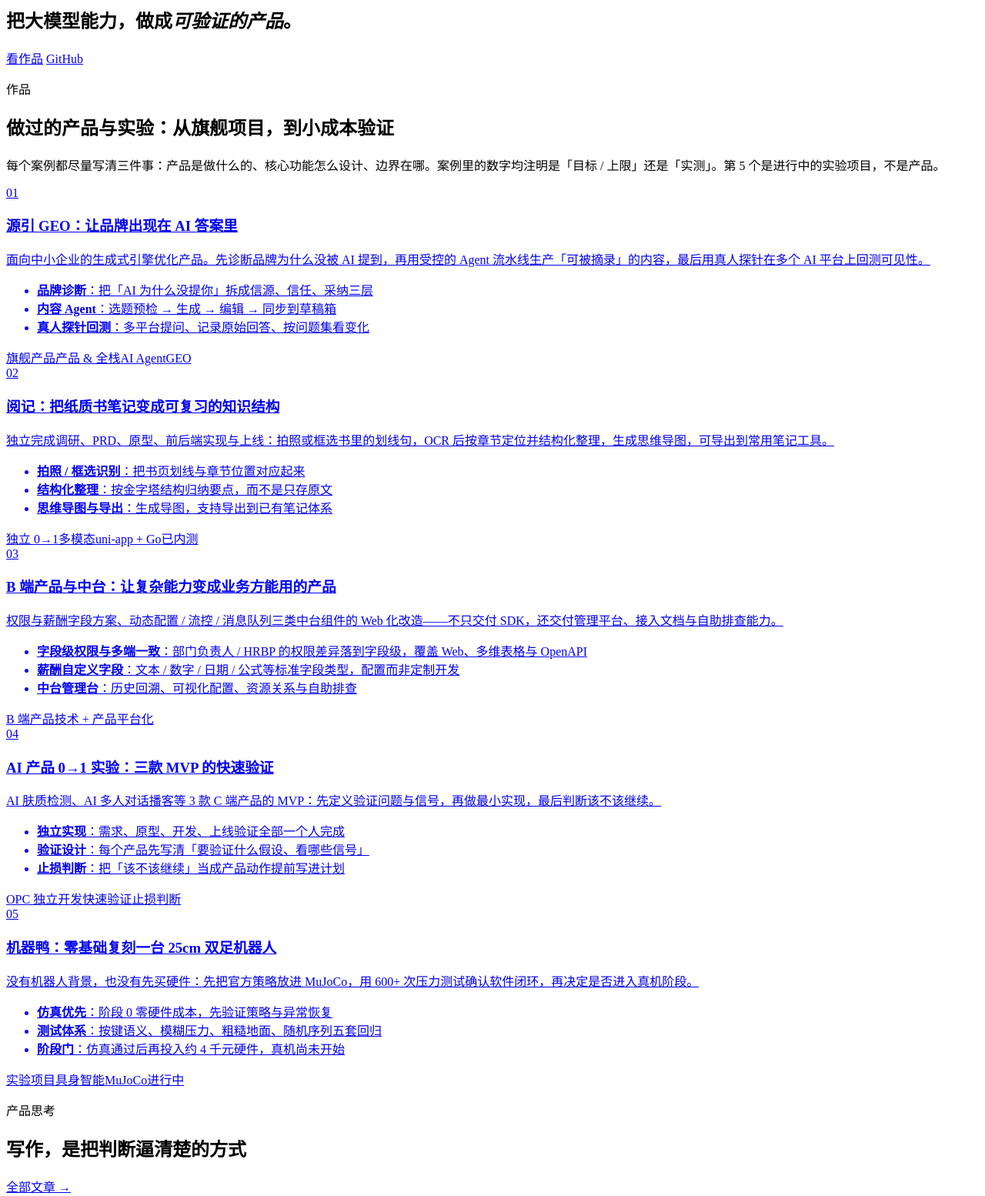
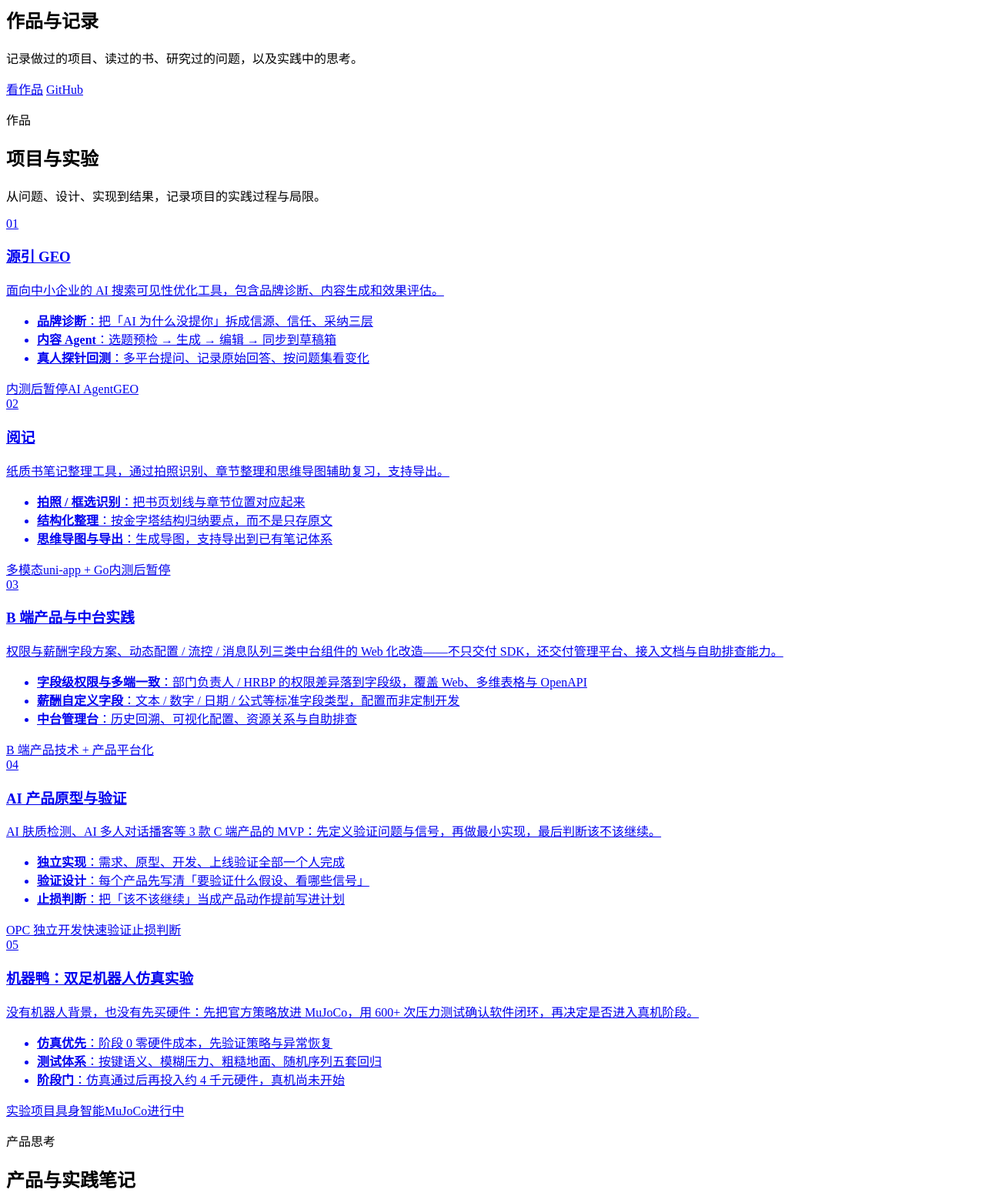
Before and after one commit to zhaolijian/zhaolijian.github.io, a plain HTML site: page src/pages/index.html in a window 1280 px wide. Shown: the top 1554 px of the page at 77% size. Drawn offline with Linux system fonts and the light colour scheme.

Commit message:
Draft portfolio homepage: simplify language and clarify project status

```diff
--- a/src/pages/index.html
+++ b/src/pages/index.html
@@ -1,6 +1,7 @@
 <section class="hero">
   <div class="wrap">
-    <h1>把大模型能力，做成<em>可验证的产品</em>。</h1>
+    <h1>作品与记录</h1>
+    <p class="lede">记录做过的项目、读过的书、研究过的问题，以及实践中的思考。</p>
     <div class="hero-actions">
       <a class="btn btn-primary" href="#cases">看作品</a>
       <a class="btn btn-ghost" href="https://github.com/zhaolijian" target="_blank" rel="noopener">GitHub</a>
@@ -13,45 +14,45 @@
     <div class="section-head">
       <div>
         <p class="eyebrow">作品</p>
-        <h2>做过的产品与实验：从旗舰项目，到小成本验证</h2>
+        <h2>项目与实验</h2>
       </div>
     </div>
-    <p class="section-note">每个案例都尽量写清三件事：产品是做什么的、核心功能怎么设计、边界在哪。案例里的数字均注明是「目标 / 上限」还是「实测」。第 5 个是进行中的实验项目，不是产品。</p>
+    <p class="section-note">从问题、设计、实现到结果，记录项目的实践过程与局限。</p>
     <div class="case-list">
       <a class="case-card" href="/cases/geo.html">
         <div class="case-num">01</div>
         <div>
-          <h3>源引 GEO：让品牌出现在 AI 答案里</h3>
-          <p>面向中小企业的生成式引擎优化产品。先诊断品牌为什么没被 AI 提到，再用受控的 Agent 流水线生产「可被摘录」的内容，最后用真人探针在多个 AI 平台上回测可见性。</p>
+          <h3>源引 GEO</h3>
+          <p>面向中小企业的 AI 搜索可见性优化工具，包含品牌诊断、内容生成和效果评估。</p>
           <ul class="case-features">
             <li><b>品牌诊断</b>：把「AI 为什么没提你」拆成信源、信任、采纳三层</li>
             <li><b>内容 Agent</b>：选题预检 → 生成 → 编辑 → 同步到草稿箱</li>
             <li><b>真人探针回测</b>：多平台提问、记录原始回答、按问题集看变化</li>
           </ul>
           <div class="case-tags">
-            <span class="tag">旗舰产品</span><span class="tag">产品 &amp; 全栈</span><span class="tag">AI Agent</span><span class="tag">GEO</span>
+            <span class="tag">内测后暂停</span><span class="tag">AI Agent</span><span class="tag">GEO</span>
           </div>
         </div>
       </a>
       <a class="case-card" href="/cases/yueji.html">
         <div class="case-num">02</div>
         <div>
-          <h3>阅记：把纸质书笔记变成可复习的知识结构</h3>
-          <p>独立完成调研、PRD、原型、前后端实现与上线：拍照或框选书里的划线句，OCR 后按章节定位并结构化整理，生成思维导图，可导出到常用笔记工具。</p>
+          <h3>阅记</h3>
+          <p>纸质书笔记整理工具，通过拍照识别、章节整理和思维导图辅助复习，支持导出。</p>
           <ul class="case-features">
             <li><b>拍照 / 框选识别</b>：把书页划线与章节位置对应起来</li>
             <li><b>结构化整理</b>：按金字塔结构归纳要点，而不是只存原文</li>
             <li><b>思维导图与导出</b>：生成导图，支持导出到已有笔记体系</li>
           </ul>
           <div class="case-tags">
-            <span class="tag">独立 0→1</span><span class="tag">多模态</span><span class="tag">uni-app + Go</span><span class="tag">已内测</span>
+            <span class="tag">多模态</span><span class="tag">uni-app + Go</span><span class="tag">内测后暂停</span>
           </div>
         </div>
       </a>
       <a class="case-card" href="/cases/platform.html">
         <div class="case-num">03</div>
         <div>
-          <h3>B 端产品与中台：让复杂能力变成业务方能用的产品</h3>
+          <h3>B 端产品与中台实践</h3>
           <p>权限与薪酬字段方案、动态配置 / 流控 / 消息队列三类中台组件的 Web 化改造——不只交付 SDK，还交付管理平台、接入文档与自助排查能力。</p>
           <ul class="case-features">
             <li><b>字段级权限与多端一致</b>：部门负责人 / HRBP 的权限差异落到字段级，覆盖 Web、多维表格与 OpenAPI</li>
@@ -66,7 +67,7 @@
       <a class="case-card" href="/cases/opc.html">
         <div class="case-num">04</div>
         <div>
-          <h3>AI 产品 0→1 实验：三款 MVP 的快速验证</h3>
+          <h3>AI 产品原型与验证</h3>
           <p>AI 肤质检测、AI 多人对话播客等 3 款 C 端产品的 MVP：先定义验证问题与信号，再做最小实现，最后判断该不该继续。</p>
           <ul class="case-features">
             <li><b>独立实现</b>：需求、原型、开发、上线验证全部一个人完成</li>
@@ -81,7 +82,7 @@
       <a class="case-card" href="/cases/robot-duck.html">
         <div class="case-num">05</div>
         <div>
-          <h3>机器鸭：零基础复刻一台 25cm 双足机器人</h3>
+          <h3>机器鸭：双足机器人仿真实验</h3>
           <p>没有机器人背景，也没有先买硬件：先把官方策略放进 MuJoCo，用 600+ 次压力测试确认软件闭环，再决定是否进入真机阶段。</p>
           <ul class="case-features">
             <li><b>仿真优先</b>：阶段 0 零硬件成本，先验证策略与异常恢复</li>
@@ -102,7 +103,7 @@
     <div class="section-head">
       <div>
         <p class="eyebrow">产品思考</p>
-        <h2>写作，是把判断逼清楚的方式</h2>
+        <h2>产品与实践笔记</h2>
       </div>
       <a class="more" href="/thinking.html">全部文章 →</a>
     </div>
@@ -117,7 +118,7 @@
     <div class="section-head">
       <div>
         <p class="eyebrow">读书</p>
-        <h2>不摘抄，只记录能改变判断的内容</h2>
+        <h2>阅读笔记</h2>
       </div>
       <a class="more" href="/reading.html">全部读书笔记 →</a>
     </div>
@@ -132,7 +133,7 @@
     <div class="section-head">
       <div>
         <p class="eyebrow">研究</p>
-        <h2>用研究支持判断，而不是用研究代替判断</h2>
+        <h2>行业与专题研究</h2>
       </div>
       <a class="more" href="/research.html">全部研究 →</a>
     </div>
@@ -147,11 +148,11 @@
     <div class="section-head">
       <div>
         <p class="eyebrow">开源</p>
-        <h2>方法与文档都在 GitHub 上</h2>
+        <h2>公开项目与文档</h2>
       </div>
       <a class="more" href="https://github.com/zhaolijian" target="_blank" rel="noopener">GitHub 主页 →</a>
     </div>
-    <p class="section-note">站点是摘要与结论；仓库里是可被追问的细节——决策文档、评测口径、架构图与复盘。所有仓库都做过客户信息与密钥脱敏。</p>
+    <p class="section-note">以下仓库提供项目文档、架构说明、研究记录及部分公开资源。</p>
     <div class="repo-grid">
       <a class="repo" href="https://github.com/zhaolijian/geo-showcase" target="_blank" rel="noopener">
         <h3>geo-showcase</h3>
```
